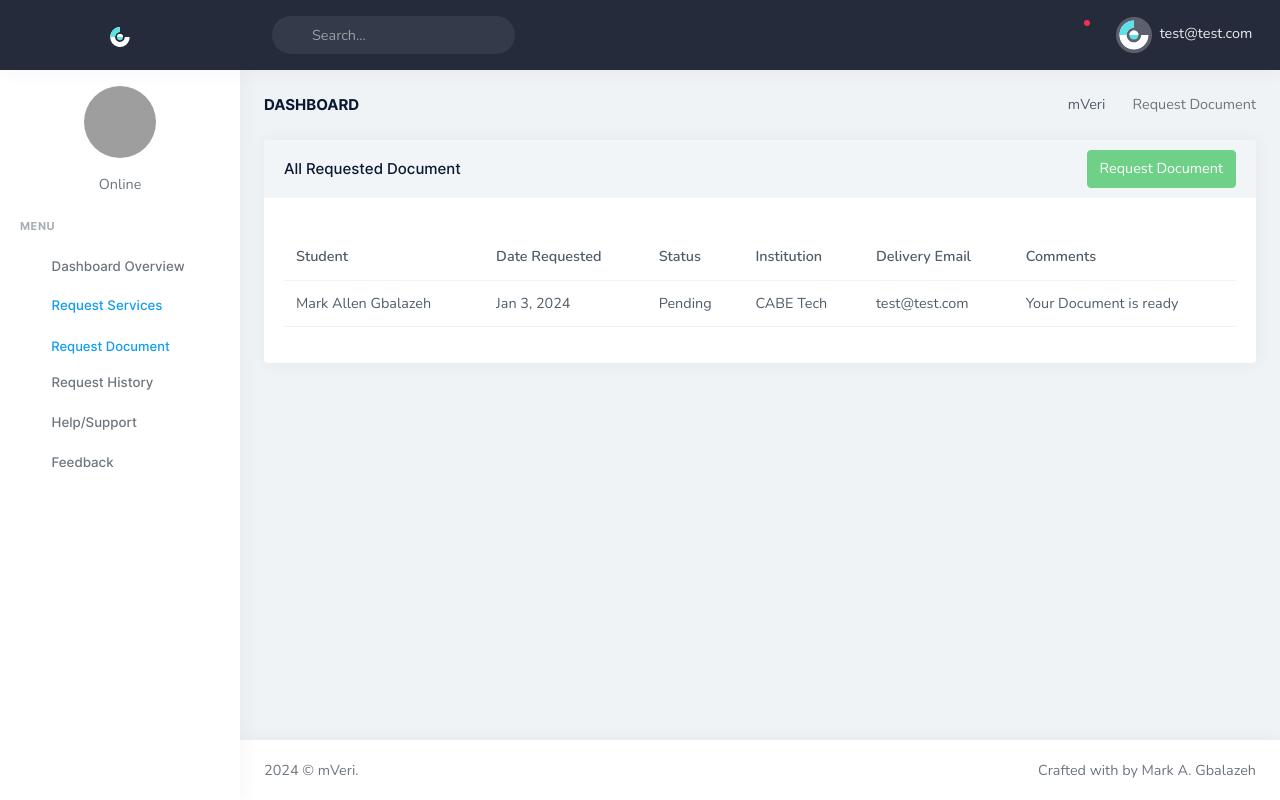
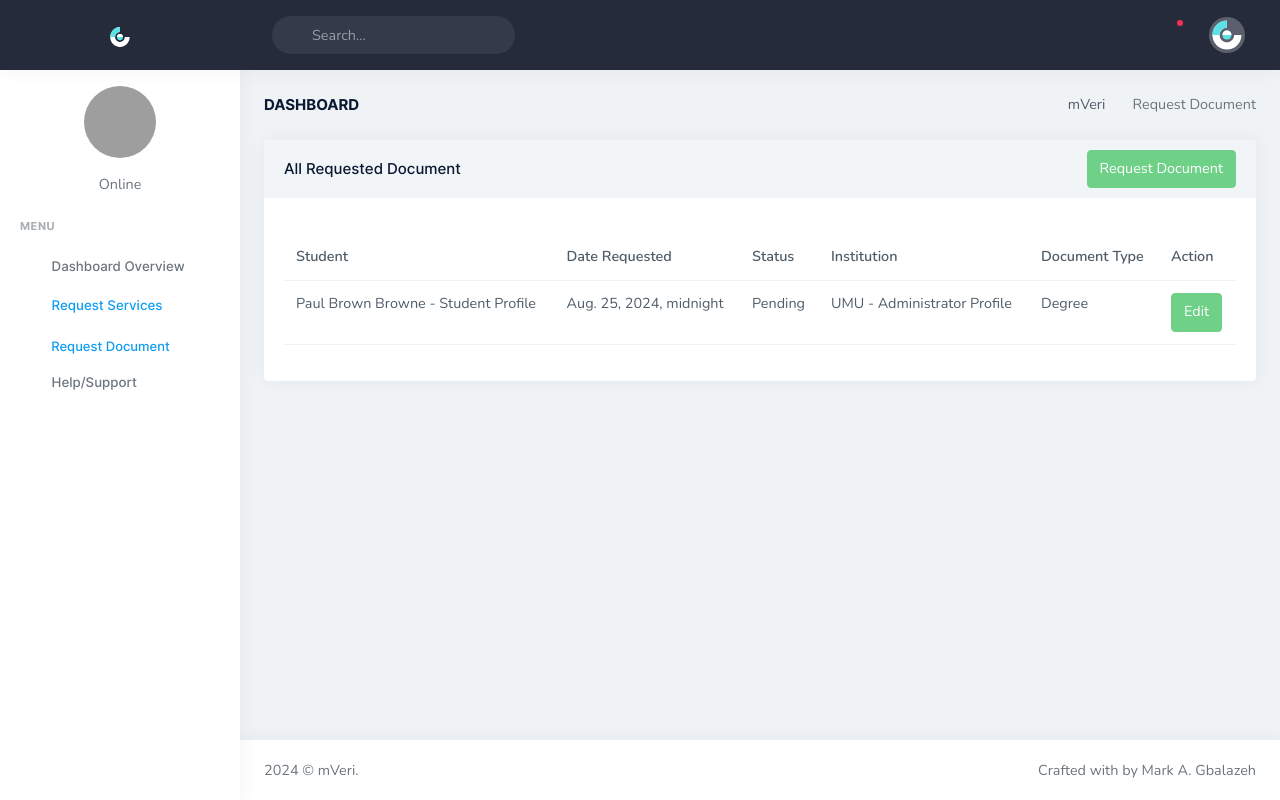
Before and after one commit to Markcino/mVeri, a Django app: page /student/student_request_document/f9121bbed9c07f154546332276dd76 in a window 1280 px wide. Run offline with Django 5.2, Linux system fonts and the light colour scheme; a user stored in the database is signed in; data comes from the database, SQL or seed files in the repository; both versions use the stored data as it was after the commit; some libraries are stand-ins or nearby versions; grey boxes are pictures that could not be loaded.

Commit message:
fix the bug and implement student request and feedback

```diff
--- a/accounts/models.py
+++ b/accounts/models.py
@@ -36,6 +36,7 @@ class CustomUser(AbstractBaseUser, PermissionsMixin):
 class StudentProfile(models.Model):
     user = models.OneToOneField(CustomUser, on_delete=models.CASCADE, related_name='student_profile')
     school_name = models.CharField(max_length=255, blank=True, null=True)
+    phone_number = models.CharField(max_length=15, blank=True, null=True)
     institution_code = models.CharField(max_length=50, blank=True, null=True)
     class_name = models.CharField(max_length=50, blank=True, null=True)
     degree_type = models.CharField(max_length=50, blank=True, null=True)
--- a/student/views.py
+++ b/student/views.py
@@ -1,9 +1,9 @@
 from django.contrib import messages
 from django.shortcuts import get_object_or_404, render, redirect
-from accounts.forms import RequestForm
+from accounts.forms import FeedbackForm, RequestForm
 
 from django.http import JsonResponse
-from accounts.models import RequestDocument, StudentProfile, AdministratorProfile
+from accounts.models import Feedback, RequestDocument, StudentProfile, AdministratorProfile
 
 
 def student_dashboard(request):
@@ -11,9 +11,12 @@ def student_dashboard(request):
 
 def request_document(request):
     current_user = request.user
+    request_documents = RequestDocument.objects.all()
+
 
     context = {
         'current_user': current_user,
+        'request_documents': request_documents,
     }
 
     return render(request, "backend/student/request_document.html", context)
@@ -77,7 +80,29 @@ def student_settings(request):
     return render(request, "backend/student/settings.html")
 
 def student_feedback(request):
-    return render(request, "backend/student/feedback.html")
+
+    current_user = request.user
+    student_feedback = current_user.student_profile  # Get the StudentProfile instance
+    institution_name = student_feedback.school_name
+
+    try:
+        institution_profile = AdministratorProfile.objects.get(institution_name=institution_name)
+    except AdministratorProfile.DoesNotExist:
+        messages.error(request, "Institution not found.")
+        return redirect("request-form")
+
+    if request.method == 'POST':
+        pass
+    else:
+        form = FeedbackForm(initial={
+            'student': current_user.get_name,
+        })
+
+    context = {
+        'FeedBackForm': form,
+        'current_user': current_user,
+    }
+    return render(request, "backend/student/feedback.html", context)
 
 
 
--- a/templates/backend/student/nav_bar.html
+++ b/templates/backend/student/nav_bar.html
@@ -109,7 +109,7 @@
                 data-bs-toggle="dropdown" aria-haspopup="true" aria-expanded="false">
                 <img class="rounded-circle header-profile-user" src="{% static 'frontend/img/ellipse-2355.svg' %}"
                     alt="Header Avatar">
-                <span class="d-none d-xl-inline-block ms-1">{{ request.user }}</span>
+                <span class="d-none d-xl-inline-block ms-1">{{ request.user.get_name }}</span>
                 <i class="mdi mdi-chevron-down d-none d-xl-inline-block"></i>
             </button>
             <div class="dropdown-menu dropdown-menu-end">
--- a/templates/backend/student/profile.html
+++ b/templates/backend/student/profile.html
@@ -42,7 +42,7 @@
                 <button id="edit-btn" class="btn btn-primary btn-sm">Edit</button>
             </div>
             <div class="card-body">
-                <form method="post" action="{% url 'update-profile' %}">
+                <form method="post" action="">
                     {% csrf_token %}
                     <div class="form-group">
                         <label for="profile-image">Profile Image</label>
@@ -60,7 +60,7 @@
                     </div>
                     <div class="form-group">
                         <label for="phone">Phone Number</label>
-                        <input type="text" id="phone" name="phone" class="form-control" value="{{ user.phone_number }}" readonly>
+                        <input type="text" id="phone" name="phone" class="form-control" value="{{ user.student_profile.phone_number }}" readonly>
                     </div>
                     <div class="form-group">
                         <label for="password">New Password</label>
--- a/templates/backend/student/request_document.html
+++ b/templates/backend/student/request_document.html
@@ -42,19 +42,34 @@
                             <th>Date Requested</th>
                             <th>Status</th>
                             <th>Institution</th>
-                            <th>Delivery Email</th>
-                            <th>Comments</th>
+                            <th>Document Type</th>
+                            <th>Action</th>
                         </tr>
                     </thead>
                     <tbody>
-                        <tr>
-                            <td>Mark Allen Gbalazeh</td>
-                            <td>Jan 3, 2024</td>
-                            <td>Pending</td>
-                            <td>CABE Tech</td>
-                            <td>test@test.com</td>
-                            <td>Your Document is ready</td>
-                        </tr>
+                        {% for request_document in request_documents %}
+                            <tr>
+                                <td>{{request_document.student}}</td>
+                                <td>{{request_document.request_date}}</td>
+                                {% if request_document.is_pending == True %}
+                                    <td><span>Pending</span></td>
+                                {% elif request_document.is_progress == True %}
+                                <td><span>In Progress</span></td>
+                                {% elif request_document.is_approved == True %}
+                                    <td><span>Approved</span></td>
+                                {% elif request_document.is_rejected == True %}
+                                <td><span>Rejected</span></td>
+                                {% endif %}
+                                <td>{{request_document.institution}}</td>
+                                <td>{{request_document.doc_type}}</td>
+                                {% if request_document.is_pending %}
+                                <td><a href="#" class="btn btn-success">Edit</a></td>
+                                {% else %}
+                                <td><a href="#" class="btn btn-danger" aria-disabled="true">Edit</a></td>
+                                {% endif %}
+                            </tr>
+                        {% endfor %}
+
                     </tbody>
                 </table>
             </div>
--- a/templates/backend/student/side_bar.html
+++ b/templates/backend/student/side_bar.html
@@ -34,25 +34,13 @@
             </li>
 
             <li>
-                <a href="{% url 'request-history' %}" class="waves-effect">
-                    <i class="ri-file-list-line"></i>
-                    <span>Request History</span>
-                </a>
-            </li>
-
-            <li>
                 <a href="{% url 'help-support' %}" class="waves-effect">
                     <i class="ri-question-line"></i>
                     <span>Help/Support</span>
                 </a>
             </li>
 
-            <li>
-                <a href="{% url 'student-feedback' %}" class="waves-effect">
-                    <i class="ri-feedback-line"></i>
-                    <span>Feedback</span>
-                </a>
-            </li>
+
         </ul>
     </div>
 </div>
```
Also changed, not shown: accounts/forms.py (+10 -0 lines), templates/backend/student/feedback.html (+7 -24 lines), accounts/migrations/0020_subscription_phone_number.py (added), accounts/migrations/0021_remove_subscription_phone_number_and_more.py (added), db.sqlite3.
